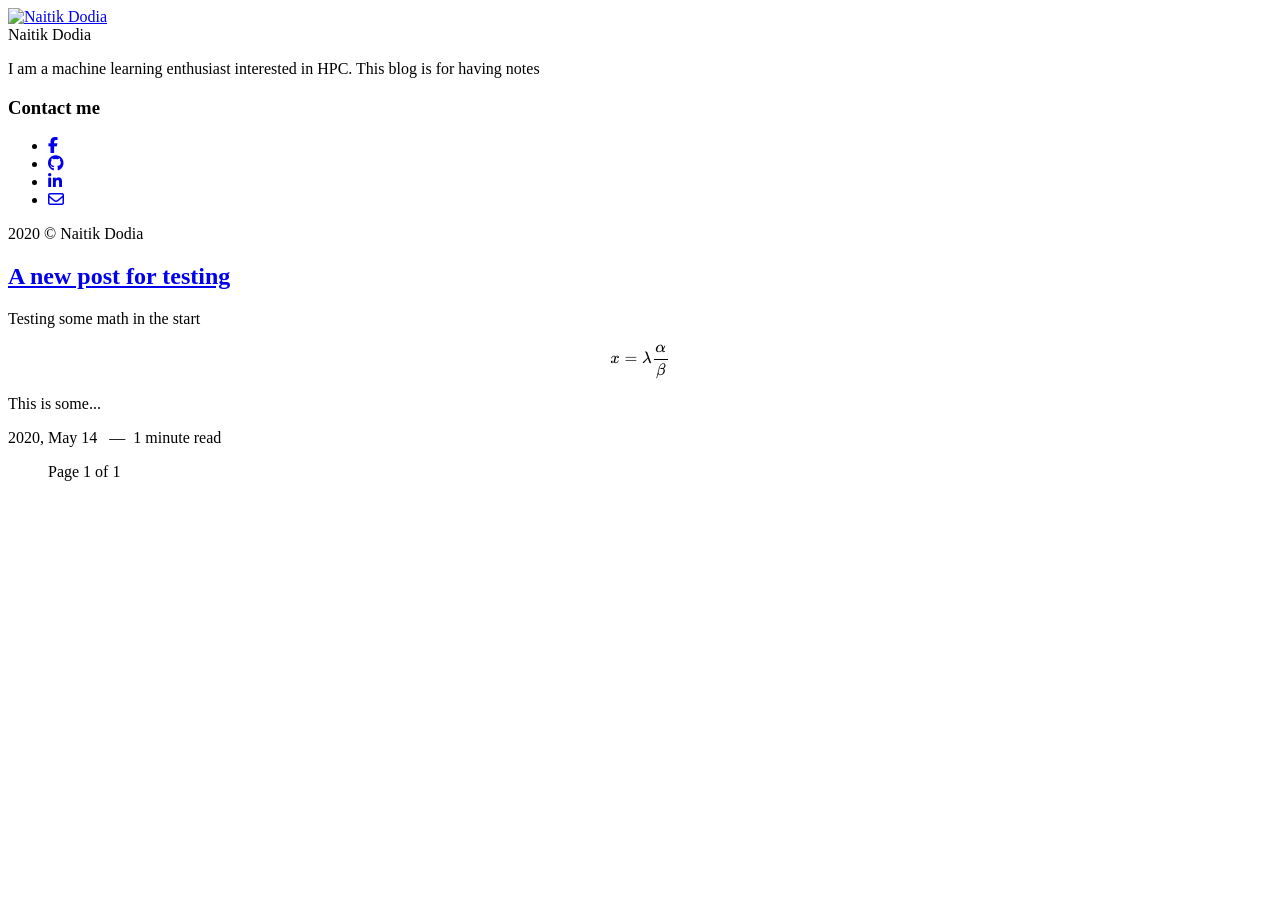
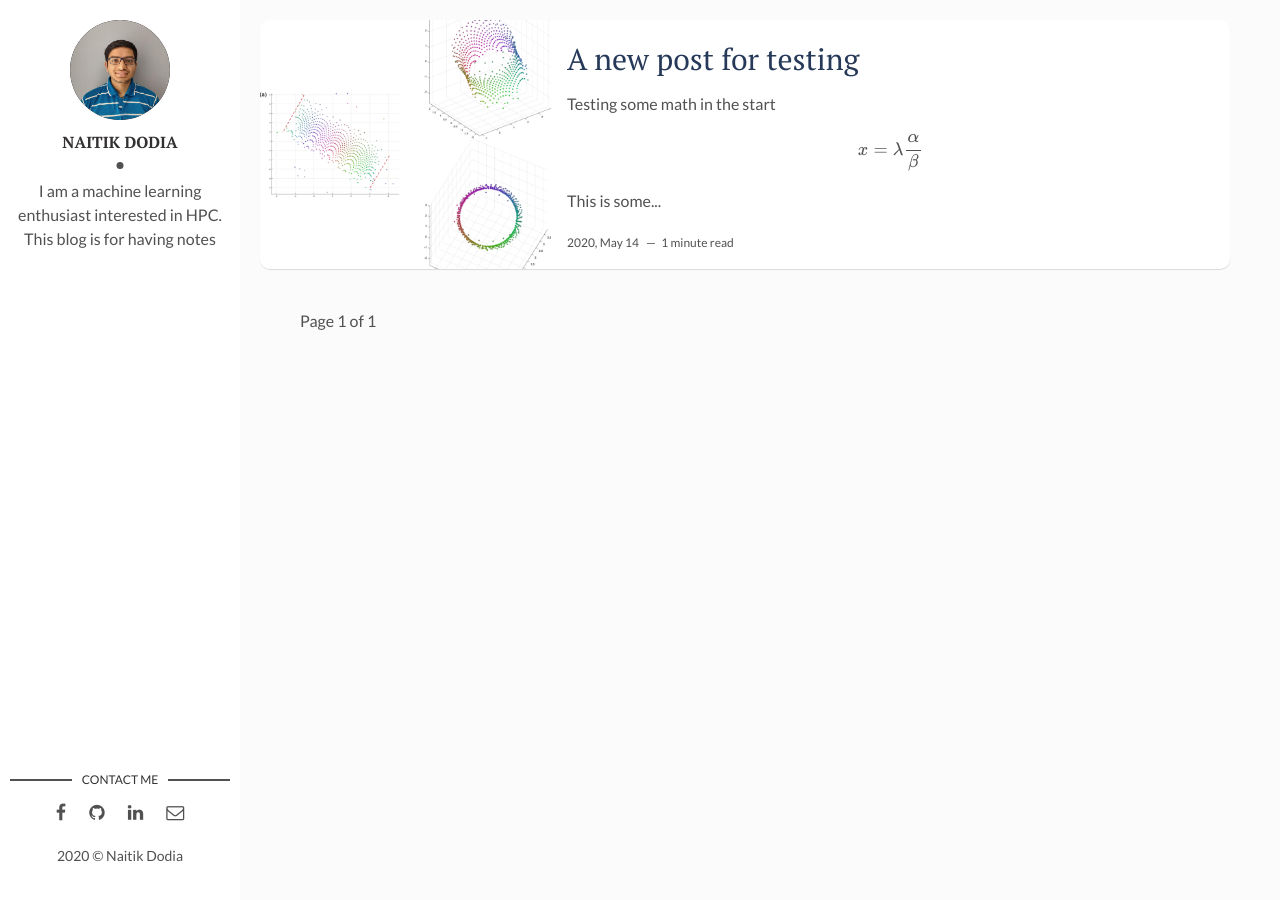
Before and after one commit to naitik-dodia/blog, a Jekyll site: the page built from index.html, in a window 1280 px wide. Built offline with Jekyll 4.4.1, drawn with Linux system fonts in a browser that asks for light colours; nearby versions of some CDN libraries; library files that are not in the unit come from our copies; formulas are drawn with MathJax 3; the list of posts is cut into pages by our own code.

```diff
--- a/_config.yml
+++ b/_config.yml
@@ -4,8 +4,8 @@ description: > # this means to ignore newlines until "baseurl:"
   line in _config.yml. It will appear in your document head meta (for
   Google search results) and in your feed.xml site description.
 permalink: ':title/'
-baseurl: "blog/" # the subpath of your site, e.g. /blog
-url: "https://naitik-dodia.github.io/" # the base hostname & protocol for your site, e.g. http://example.com
+baseurl: "" # the subpath of your site, e.g. /blog
+url: "https://naitik-dodia.github.io/blog/" # the base hostname & protocol for your site, e.g. http://example.com
 site-twitter: #if your site has a twitter account, enter it here
 
 # Author Settings
```
